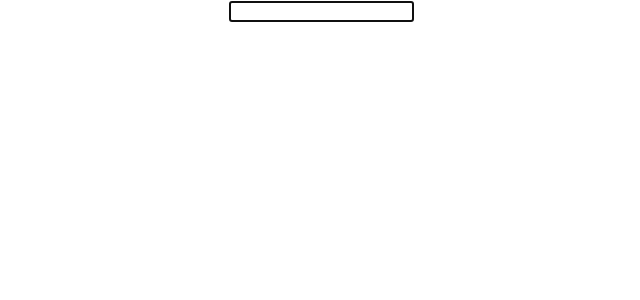
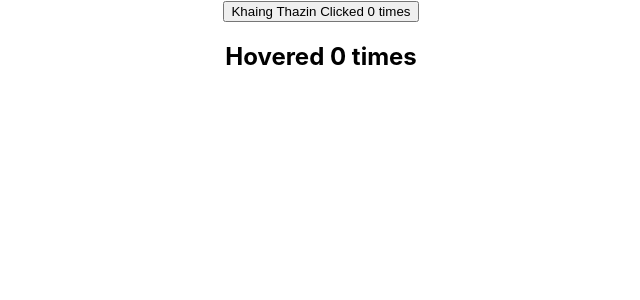
Before and after one commit to khaingzinkhaingzin/react-2024-09-15, a React (Create React App) app: page / in a window 1280 px wide. Shown: the top 300 px of the page, without its empty margins (319-959 px from the left). Built offline with nearby package versions, Linux system fonts and the light colour scheme.

Commit message:
Higher Order Component

```diff
--- a/public/index.html
+++ b/public/index.html
@@ -29,6 +29,7 @@
   <body>
     <noscript>You need to enable JavaScript to run this app.</noscript>
     <div id="root"></div>
+    <div id="portal-root"></div>
     <!--
       This HTML file is a template.
       If you open it directly in the browser, you will see an empty page.
--- a/src/App.js
+++ b/src/App.js
@@ -1,4 +1,5 @@
 import './App.css';
+import ClickCounter from './components/ClickCounter';
 import EventBind from './components/EventBind';
 import FocusInput from './components/FocusInput';
 import Form from './components/Form';
@@ -6,11 +7,13 @@ import FragmentDemo from './components/FragmentDemo';
 import FRParentInput from './components/FRParentInput';
 import FunctionClick from './components/FunctionClick';
 import Greet from './components/Greet'
+import HoverCounter from './components/HoverCounter';
 import Inline from './components/Inline';
 import LifeCycleA from './components/LifeCycleA';
 import NameList from './components/NameList';
 import ParentComp from './components/ParentComp';
 import ParentComponent from './components/ParentComponent';
+import PortalDemo from './components/PortalDemo';
 import PureComp from './components/PureComp';
 import RefsDemo from './components/RefsDemo';
 import StyleSheet from './components/StyleSheet';
@@ -57,7 +60,12 @@ function App() {
 
       {/* <FocusInput /> */}
 
-      <FRParentInput />
+      {/* <FRParentInput /> */}
+
+      {/* <PortalDemo /> */}
+
+      <ClickCounter name='Khaing Thazin' />
+      <HoverCounter />
     </div>
   );
 }
--- /dev/null
+++ b/src/components/ClickCounter.js
@@ -0,0 +1,15 @@
+import React, { Component } from 'react'
+import UpdatedComponent from './WithCounter'
+
+class ClickCounter extends Component {
+  render() {
+    const { count, incrementCount } = this.props
+    return (
+      <div>
+        <button onClick={incrementCount}>{this.props.name} Clicked { count } times</button>
+      </div>
+    )
+  }
+}
+
+export default UpdatedComponent(ClickCounter, 5)
--- /dev/null
+++ b/src/components/HoverCounter.js
@@ -0,0 +1,15 @@
+import React, { Component } from 'react'
+import UpdatedComponent from './WithCounter'
+
+class HoverCounter extends Component {
+  render() {
+    const { count, incrementCount } = this.props
+    return (
+      <div>
+        <h2 onMouseOver={incrementCount}>Hovered {count} times</h2>
+      </div>
+    )
+  }
+}
+
+export default UpdatedComponent(HoverCounter, 10)
--- /dev/null
+++ b/src/components/PortalDemo.js
@@ -0,0 +1,13 @@
+import React from 'react'
+import ReactDOM from 'react-dom'
+
+function PortalDemo() {
+  return ReactDOM.createPortal(
+    <h1>
+        PortalDemo
+    </h1>,
+    document.getElementById('portal-root')
+  )
+}
+
+export default PortalDemo
--- /dev/null
+++ b/src/components/WithCounter.js
@@ -0,0 +1,32 @@
+import React from "react";
+
+const UpdatedComponent = (OriginalComponent, incrementNumber) => {
+    class NewComponent extends React.Component {
+        constructor(props) {
+            super(props)
+
+            this.state = {
+               count: 0
+            }
+          }
+
+          incrementCount = () => {
+              this.setState(prevState => {
+                  return {
+                      count: prevState.count + incrementNumber
+                  }
+              });
+          }
+
+        render() {
+            return <OriginalComponent
+                count={this.state.count}
+                incrementCount={this.incrementCount}
+                {...this.props} />
+        }
+    }
+
+    return NewComponent
+}
+
+export default UpdatedComponent
```
